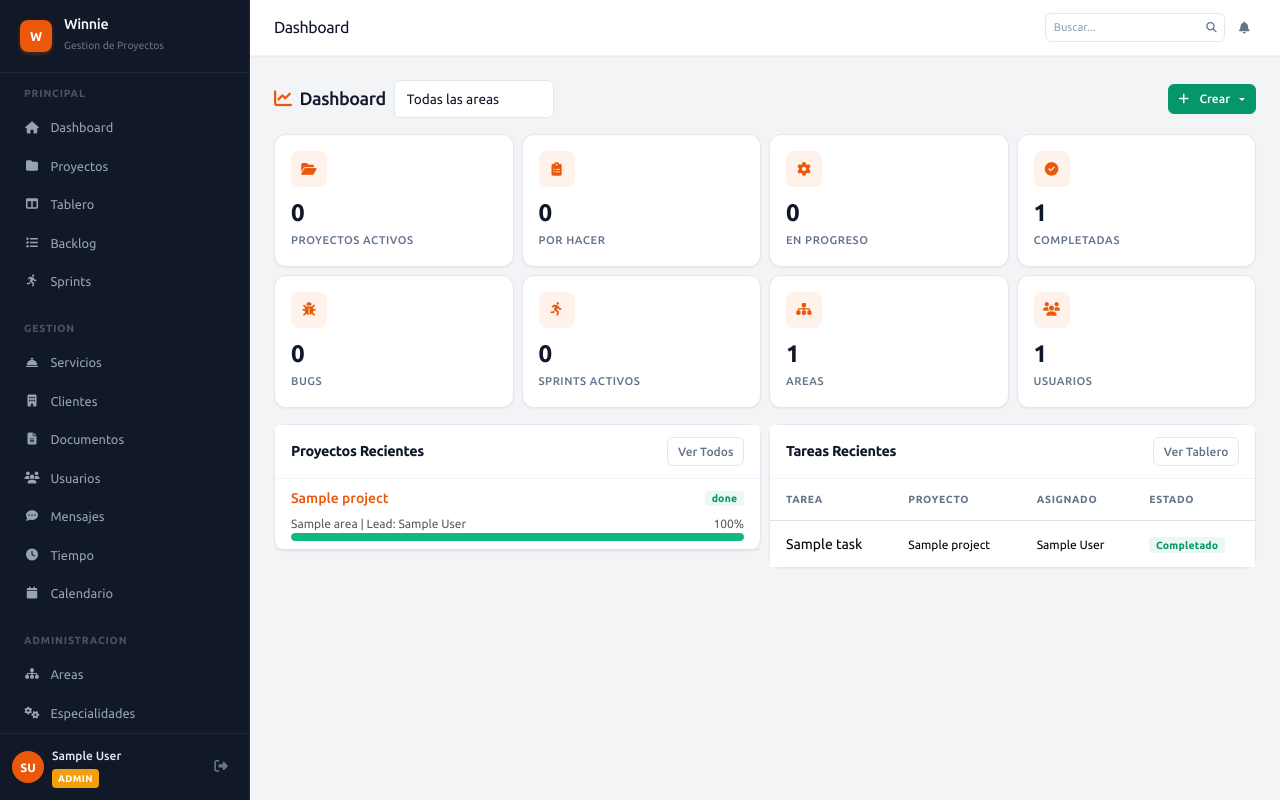
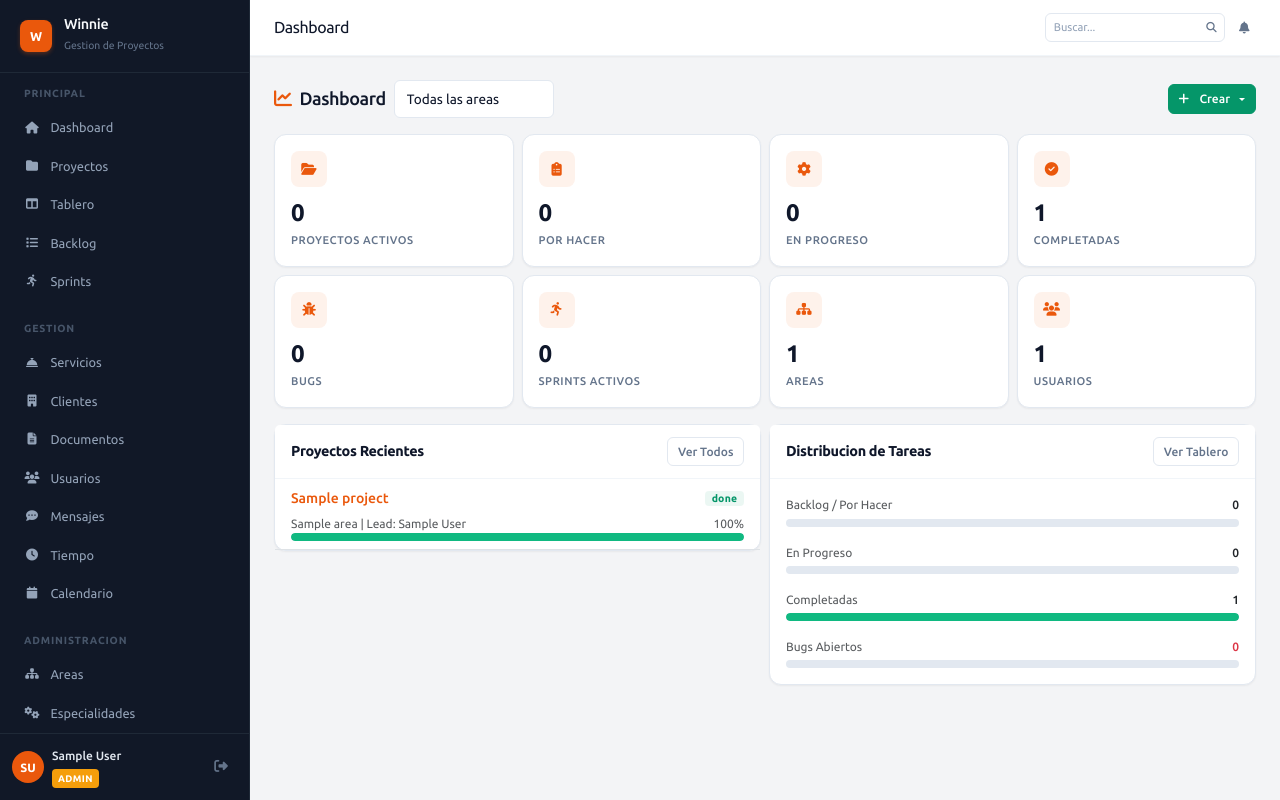
Before and after one commit to kevinatahualpa/winnie_scrum, a Django app: page / in a window 1280 px wide. Run offline with Django 5.2, Linux system fonts and the light colour scheme; a user stored in the database is signed in; tables that the repository leaves empty hold one stand-in row (values such as "Sample post"); data that the repository does not hold is empty.

Commit message:
feat: dashboard admin muestra resumen de tareas y bugs criticos, no tabla detallada

```diff
--- a/apps/core/presentation/templates/core/dashboard.html
+++ b/apps/core/presentation/templates/core/dashboard.html
@@ -145,7 +145,7 @@
                                     <small class="text-muted">{{ project.area.name|default:'-' }} | Lead: {{ project.lead.get_full_name|default:'-' }}</small>
                                     <small class="text-muted">{{ project.progress }}%</small>
                                 </div>
-                                <div class="progress" style="height:2px;"><div class="progress-bar" style="width:{{ project.progress }}%;background:{{ project.color }}"></div></div>
+                                <div class="progress"><div class="progress-bar" style="width:{{ project.progress }}%"></div></div>
                             </div>
                             {% endfor %}
                             {% else %}
@@ -155,12 +155,61 @@
                     </div>
                 </div>
 
-                <!-- Tareas Recientes -->
+                <!-- Estado de Tareas (Resumen) -->
                 <div class="col-lg-6">
                     <div class="card">
                         <div class="card-header d-flex justify-content-between align-items-center">
-                            <h6 class="mb-0">Tareas Recientes</h6>
+                            <h6 class="mb-0">Distribucion de Tareas</h6>
                             <a href="{% url 'ver_tablero' %}" class="btn btn-sm btn-outline-secondary">Ver Tablero</a>
+                        </div>
+                        <div class="card-body p-0">
+                            {% if total_tasks > 0 %}
+                            <div class="p-3">
+                                <div class="mb-3">
+                                    <div class="d-flex justify-content-between mb-1">
+                                        <small class="text-muted">Backlog / Por Hacer</small>
+                                        <small class="fw-medium">{{ todo_tasks }}</small>
+                                    </div>
+                                    <div class="progress"><div class="progress-bar" style="width:{% widthratio todo_tasks total_tasks 100 %}%; background:#f59e0b;"></div></div>
+                                </div>
+                                <div class="mb-3">
+                                    <div class="d-flex justify-content-between mb-1">
+                                        <small class="text-muted">En Progreso</small>
+                                        <small class="fw-medium">{{ in_progress_tasks }}</small>
+                                    </div>
+                                    <div class="progress"><div class="progress-bar" style="width:{% widthratio in_progress_tasks total_tasks 100 %}%; background:#3b82f6;"></div></div>
+                                </div>
+                                <div class="mb-3">
+                                    <div class="d-flex justify-content-between mb-1">
+                                        <small class="text-muted">Completadas</small>
+                                        <small class="fw-medium">{{ done_tasks }}</small>
+                                    </div>
+                                    <div class="progress"><div class="progress-bar" style="width:{% widthratio done_tasks total_tasks 100 %}%; background:#10b981;"></div></div>
+                                </div>
+                                <div>
+                                    <div class="d-flex justify-content-between mb-1">
+                                        <small class="text-muted">Bugs Abiertos</small>
+                                        <small class="fw-medium text-danger">{{ bugs }}</small>
+                                    </div>
+                                    <div class="progress"><div class="progress-bar" style="width:{% widthratio bugs total_tasks 100 %}%; background:#ef4444;"></div></div>
+                                </div>
+                            </div>
+                            {% else %}
+                            <div class="text-center text-secondary py-4"><small>Sin tareas registradas</small></div>
+                            {% endif %}
+                        </div>
+                    </div>
+                </div>
+            </div>
+
+            <!-- Bugs Criticos (solo bugs) -->
+            {% if bugs > 0 %}
+            <div class="row g-2 mt-2">
+                <div class="col-12">
+                    <div class="card border-danger">
+                        <div class="card-header bg-danger text-white d-flex justify-content-between align-items-center">
+                            <h6 class="mb-0"><i class="fas fa-bug me-2"></i>Bugs Abiertos</h6>
+                            <span class="badge bg-white text-danger">{{ bugs }}</span>
                         </div>
                         <div class="card-body p-0">
                             {% if recent_tasks %}
@@ -169,23 +218,26 @@
                                     <thead><tr><th>Tarea</th><th>Proyecto</th><th>Asignado</th><th>Estado</th></tr></thead>
                                     <tbody>
                                         {% for task in recent_tasks %}
+                                        {% if task.type == 'bug' and task.status != 'done' %}
                                         <tr>
-                                            <td>{{ task.title }}</td>
+                                            <td><span class="badge bg-danger me-1">BUG</span>{{ task.title }}</td>
                                             <td><small>{{ task.project.name }}</small></td>
                                             <td><small>{{ task.assignee.get_full_name|default:'-' }}</small></td>
                                             <td><span class="badge badge-status-{{ task.status }}">{{ task.get_status_display }}</span></td>
                                         </tr>
+                                        {% endif %}
                                         {% endfor %}
                                     </tbody>
                                 </table>
                             </div>
                             {% else %}
-                            <div class="text-center text-secondary py-4"><small>Sin tareas</small></div>
+                            <div class="text-center text-secondary py-4"><small>Sin bugs</small></div>
                             {% endif %}
                         </div>
                     </div>
                 </div>
             </div>
+            {% endif %}
 
             <!-- ============================================================
                  JEFE DE AREA
```
